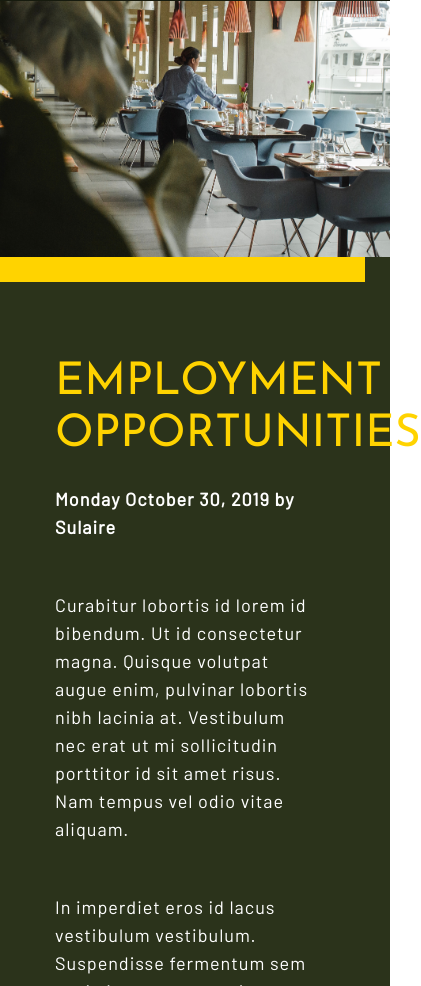
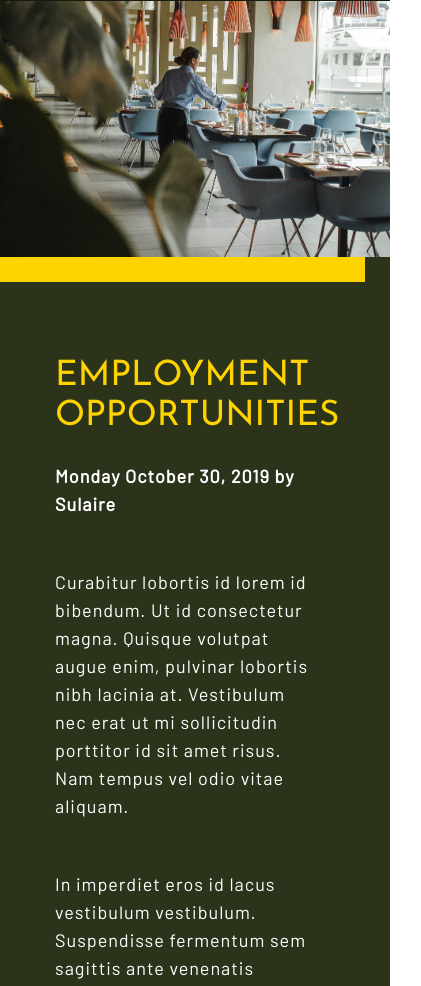
Before and after one commit to grantskinner9/Grant-Skinner-Project-One, a plain HTML site: page blog.html in a window 390 px wide. Shown: the part 1014-2000 px from the top of the page, 421 px wide, since content can reach past the window. Drawn offline with Linux system fonts and the light colour scheme.

Commit message:
fixed leaking h2 on blog and padding in hamburger for responsive

```diff
--- a/styles/scss/_blog.scss
+++ b/styles/scss/_blog.scss
@@ -224,6 +224,11 @@ button {
     }
 
 
+    h2{
+        font-size: 1.75rem;
+    }
+
+
     .careers {
         .sectionText {
             padding-bottom: 100px;
--- a/styles/scss/_universalStyles.scss
+++ b/styles/scss/_universalStyles.scss
@@ -248,6 +248,7 @@ footer {
         flex-direction: column;
         justify-content: space-evenly;
         z-index: 1;
+        padding-bottom: 100px;
     }
 
     input[type="checkbox"]:checked + ul.sliding-menu {
```
Also changed, not shown: styles/styles.css.
